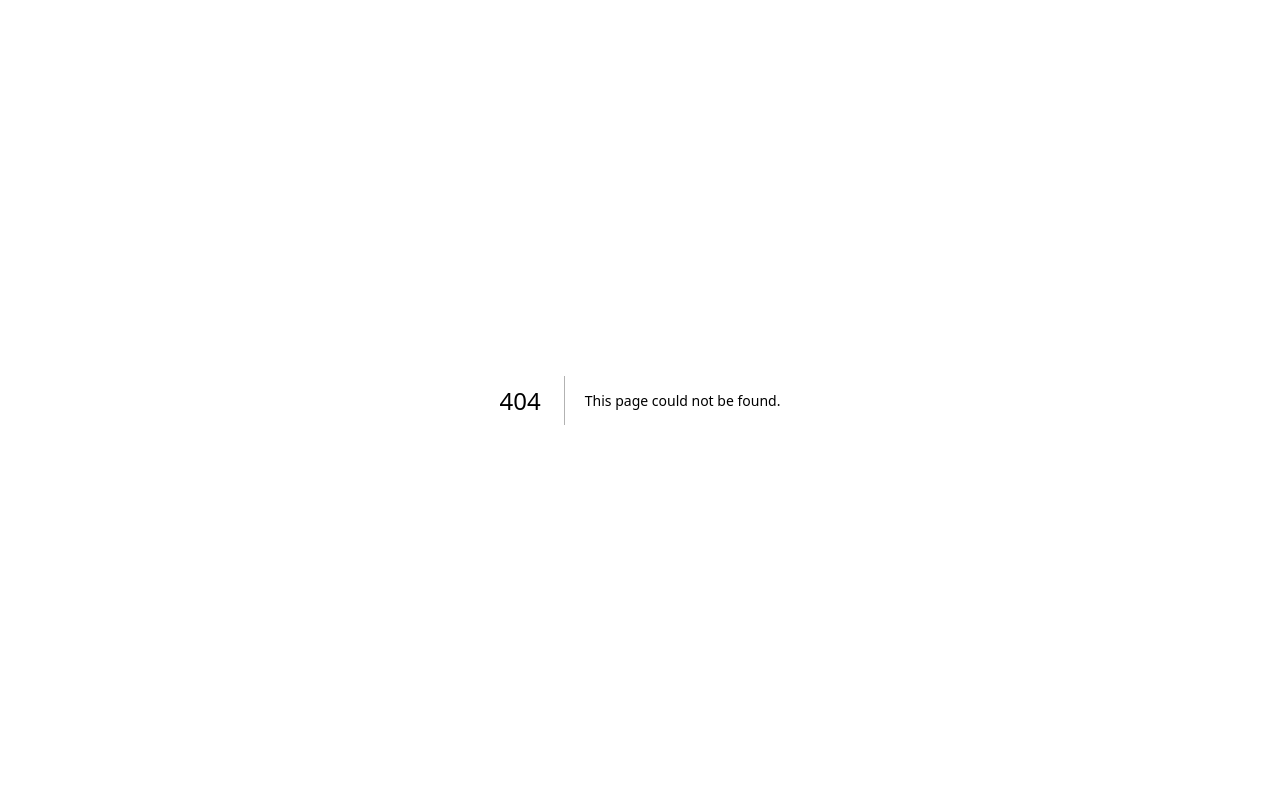
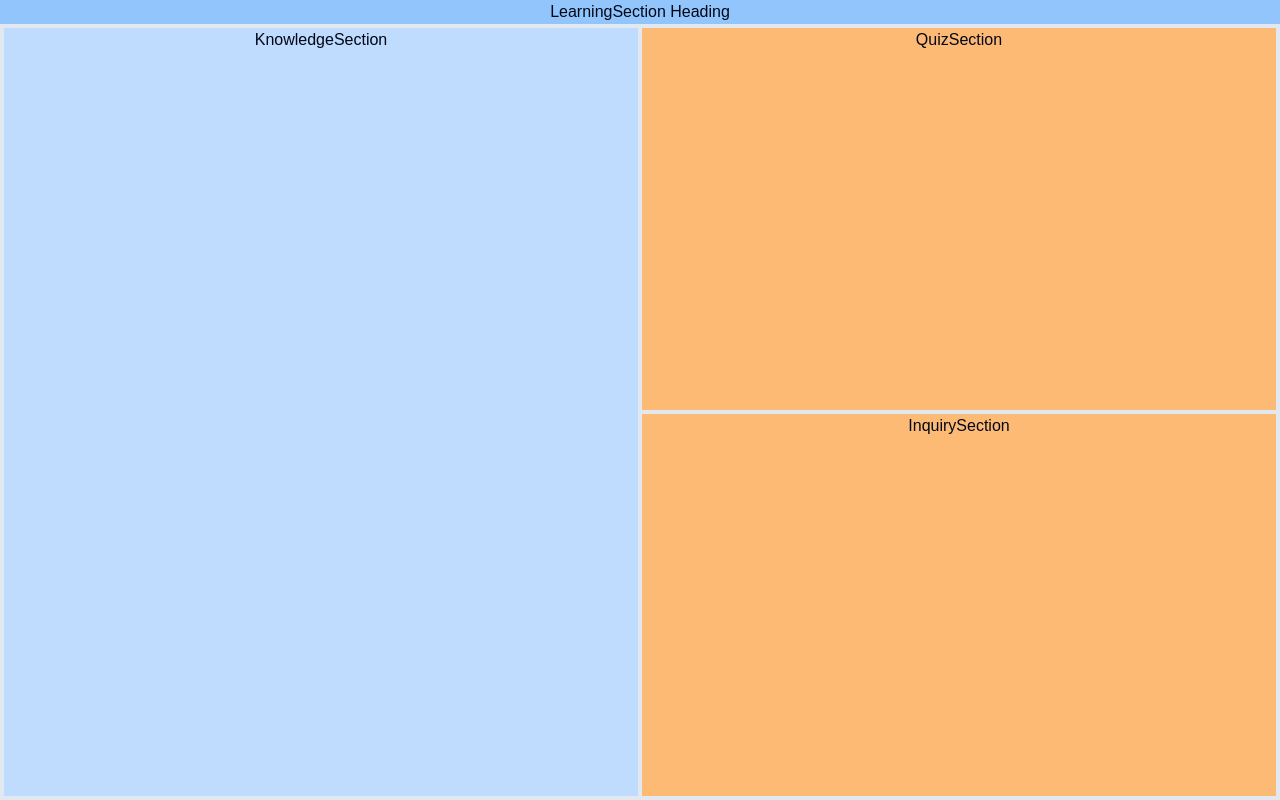
Before and after one commit to vikramsingh13/ai-tutor, a Next.js app: page /learning-section/1 in a window 1280 px wide. Before the commit this address had no page. Built offline with nearby package versions, Linux system fonts and the light colour scheme.

Commit message:
added learning section and it's child component stylings

```diff
--- /dev/null
+++ b/app/learning-section/[userId]/page.tsx
@@ -0,0 +1,57 @@
+"use client";
+
+import { useRouter } from "next/navigation";
+import { useEffect, useState } from "react";
+
+// component imports for the learning section
+import KnowledgeSection from "@/components/knowledge-section";
+import QuizSection from "@/components/quiz-section";
+import InquirySection from "@/components/inquiry-section";
+
+type Props = {};
+
+// Learning Section component is the main learning page of the application.
+// It will have primarily 3 components: knowledge section, quiz section, and inquiry section.
+// The user will be able to learn new concepts, take quizzes, and ask questions in the above sections, respectively.
+const LearningSection = (props: Props) => {
+  // Initialize the router.
+  // Will be used for further routing and accessing query parameters, e.g. userId
+  const router = useRouter();
+
+  // Will keep track of the user id from the query parameters to fetch the user's learning section
+  const [userId, setUserId] = useState("");
+
+  // useEffect to check if the router is ready,
+  // and if it is, then we can access the query parameters to get the user id
+  useEffect(() => {
+    if (router.isReady) {
+      setUserId(router.query.userId);
+      console.log("User ID: ", userId);
+    }
+  }, [router.isReady]);
+
+  return (
+    /* Learning Section should take up full width and height available to it. */
+    <div className="flex flex-col w-full min-h-screen bg-blue-300 text-center items-align">
+      {/* learning section heading will be at the top followed by the 3 components. */}
+      <div>LearningSection Heading</div>
+      {/* Kwowledge section will take up the left 50% of the rest of the column */}
+      <div className="flex flex-1 w-full">
+        <div className="flex-1 flex-grow bg-blue-200 border-y-4 border-l-4 border-r-2">
+          <KnowledgeSection />
+        </div>
+        {/* Quiz and Inquiry sections will take up the right 50% of the rest of the column and they will be stacked on top of each other */}
+        <div className="flex-1 flex flex-col flex-grow bg-orange-300 border-y-4 border-l-2 border-r-4">
+          <div className="h-1/2 bg-orange-300 border-b-2">
+            <QuizSection />
+          </div>
+          <div className="h-1/2 bg-orange-300 border-t-2">
+            <InquirySection />
+          </div>
+        </div>
+      </div>
+    </div>
+  );
+};
+
+export default LearningSection;
--- a/app/page.tsx
+++ b/app/page.tsx
@@ -1,10 +1,15 @@
-import Image from "next/image";
+'use client';
+
+import { useRouter, redirect } from "next/navigation";
 import { Button } from "@/components/ui/button";
 
 export default function Home() {
+  // Initialize the router.
+  const router = useRouter();
   return (
     <div className="">
-      <Button> ShadCN added </Button>
+      { /* Redirect to /learning-section/test-user for now */ }
+      { router.push('/learning-section/test-user') }
     </div>
   );
 }
--- /dev/null
+++ b/components/inquiry-section.tsx
@@ -0,0 +1,11 @@
+import React from 'react'
+
+type Props = {}
+
+const InquirySection = (props: Props) => {
+  return (
+    <div>InquirySection</div>
+  )
+}
+
+export default InquirySection;
--- /dev/null
+++ b/components/knowledge-section.tsx
@@ -0,0 +1,11 @@
+import React from 'react'
+
+type Props = {}
+
+const KnowledgeSection = (props: Props) => {
+  return (
+    <div>KnowledgeSection</div>
+  )
+}
+
+export default KnowledgeSection;
--- /dev/null
+++ b/components/quiz-section.tsx
@@ -0,0 +1,11 @@
+import React from 'react'
+
+type Props = {}
+
+const QuizSection = (props: Props) => {
+  return (
+    <div>QuizSection</div>
+  )
+}
+
+export default QuizSection;
```
